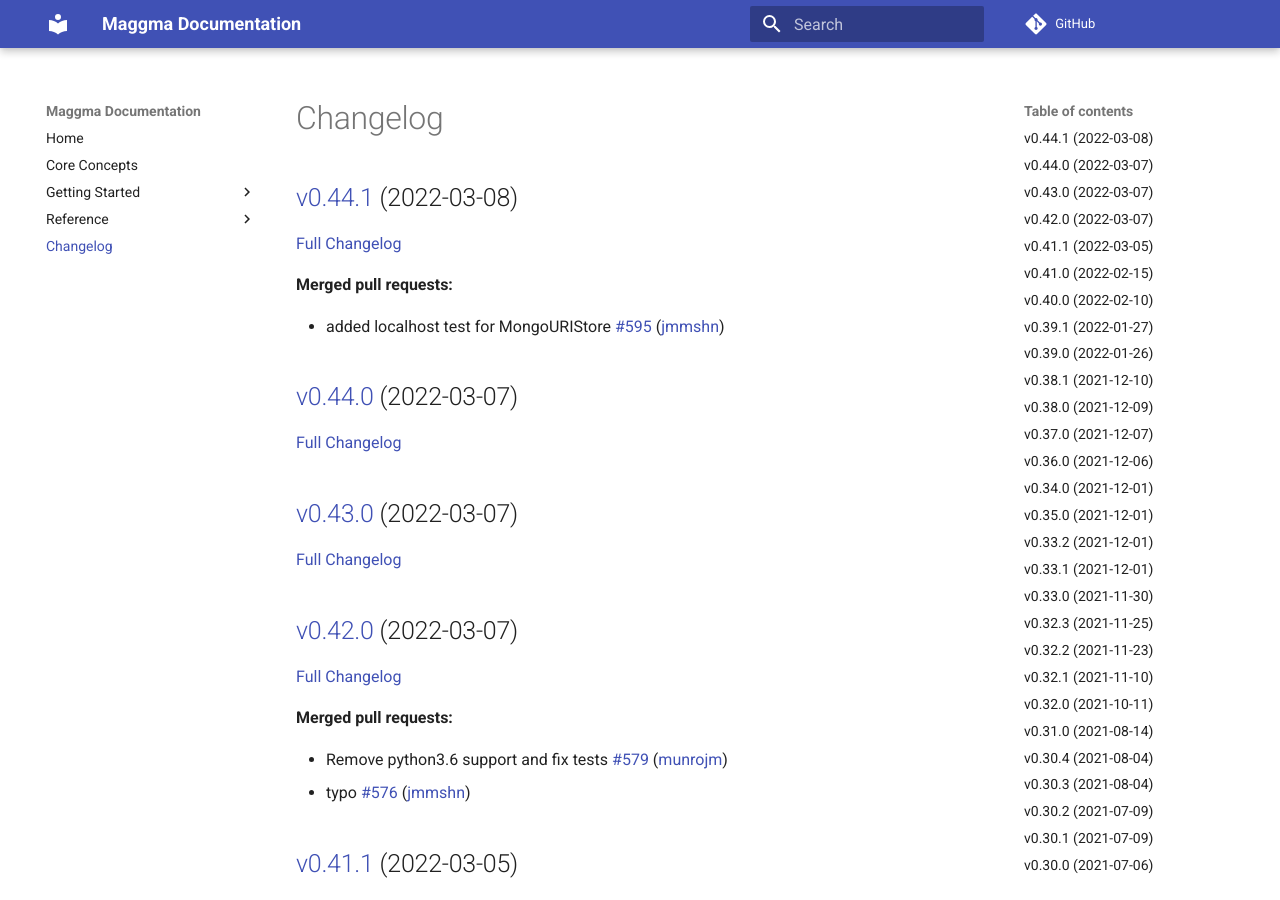
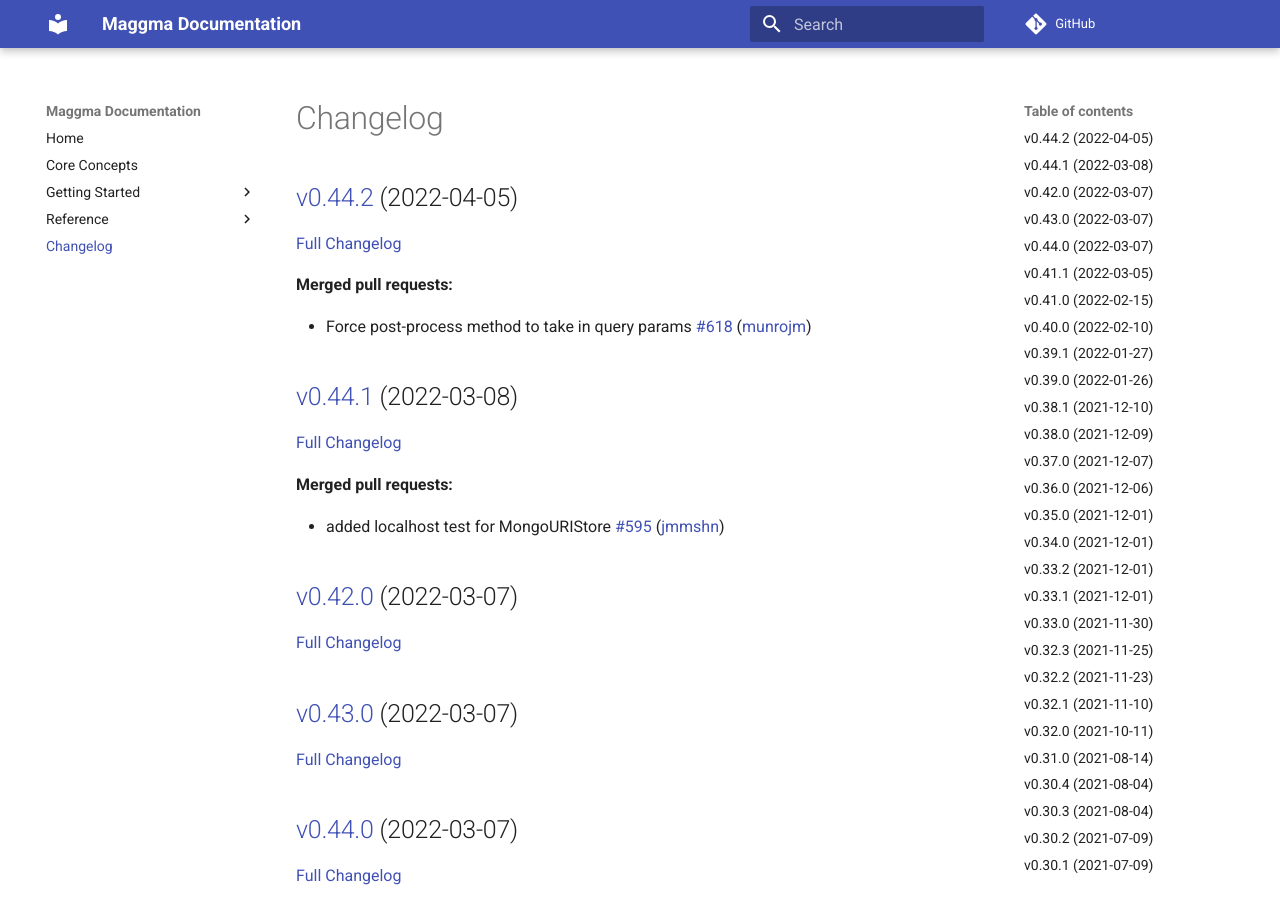
Before and after one commit to materialsproject/maggma, an MkDocs documentation site: the page built from docs/CHANGELOG.md, in a window 1280 px wide and 900 px high. Built offline with MkDocs 1.6.1 and Material for MkDocs 9.7.7, drawn with Linux system fonts in a browser that asks for light colours; comment, search, counter and statistics services are not loaded; some of the changed text lies outside the part shown.

Commit message:
Updated CHANGELOG.md

```diff
--- a/docs/CHANGELOG.md
+++ b/docs/CHANGELOG.md
@@ -1,24 +1,32 @@
 # Changelog
+
+## [v0.44.2](https://github.com/materialsproject/maggma/tree/v0.44.2) (2022-04-05)
+
+[Full Changelog](https://github.com/materialsproject/maggma/compare/v0.44.1...v0.44.2)
+
+**Merged pull requests:**
+
+- Force post-process method to take in query params [\#618](https://github.com/materialsproject/maggma/pull/618) ([munrojm](https://github.com/munrojm))
 
 ## [v0.44.1](https://github.com/materialsproject/maggma/tree/v0.44.1) (2022-03-08)
 
-[Full Changelog](https://github.com/materialsproject/maggma/compare/v0.44.0...v0.44.1)
+[Full Changelog](https://github.com/materialsproject/maggma/compare/v0.42.0...v0.44.1)
 
 **Merged pull requests:**
 
 - added localhost test for MongoURIStore [\#595](https://github.com/materialsproject/maggma/pull/595) ([jmmshn](https://github.com/jmmshn))
 
-## [v0.44.0](https://github.com/materialsproject/maggma/tree/v0.44.0) (2022-03-07)
+## [v0.42.0](https://github.com/materialsproject/maggma/tree/v0.42.0) (2022-03-07)
 
-[Full Changelog](https://github.com/materialsproject/maggma/compare/v0.43.0...v0.44.0)
+[Full Changelog](https://github.com/materialsproject/maggma/compare/v0.43.0...v0.42.0)
 
 ## [v0.43.0](https://github.com/materialsproject/maggma/tree/v0.43.0) (2022-03-07)
 
-[Full Changelog](https://github.com/materialsproject/maggma/compare/v0.42.0...v0.43.0)
+[Full Changelog](https://github.com/materialsproject/maggma/compare/v0.44.0...v0.43.0)
 
-## [v0.42.0](https://github.com/materialsproject/maggma/tree/v0.42.0) (2022-03-07)
+## [v0.44.0](https://github.com/materialsproject/maggma/tree/v0.44.0) (2022-03-07)
 
-[Full Changelog](https://github.com/materialsproject/maggma/compare/v0.41.1...v0.42.0)
+[Full Changelog](https://github.com/materialsproject/maggma/compare/v0.41.1...v0.44.0)
 
 **Merged pull requests:**
 
@@ -98,19 +106,19 @@
 
 ## [v0.36.0](https://github.com/materialsproject/maggma/tree/v0.36.0) (2021-12-06)
 
-[Full Changelog](https://github.com/materialsproject/maggma/compare/v0.34.0...v0.36.0)
+[Full Changelog](https://github.com/materialsproject/maggma/compare/v0.35.0...v0.36.0)
 
 **Merged pull requests:**
 
 - Added on-disk MongoDB compatible MontyStore [\#514](https://github.com/materialsproject/maggma/pull/514) ([utf](https://github.com/utf))
 
+## [v0.35.0](https://github.com/materialsproject/maggma/tree/v0.35.0) (2021-12-01)
+
+[Full Changelog](https://github.com/materialsproject/maggma/compare/v0.34.0...v0.35.0)
+
 ## [v0.34.0](https://github.com/materialsproject/maggma/tree/v0.34.0) (2021-12-01)
 
-[Full Changelog](https://github.com/materialsproject/maggma/compare/v0.35.0...v0.34.0)
-
-## [v0.35.0](https://github.com/materialsproject/maggma/tree/v0.35.0) (2021-12-01)
-
-[Full Changelog](https://github.com/materialsproject/maggma/compare/v0.33.2...v0.35.0)
+[Full Changelog](https://github.com/materialsproject/maggma/compare/v0.33.2...v0.34.0)
 
 **Merged pull requests:**
 
```
